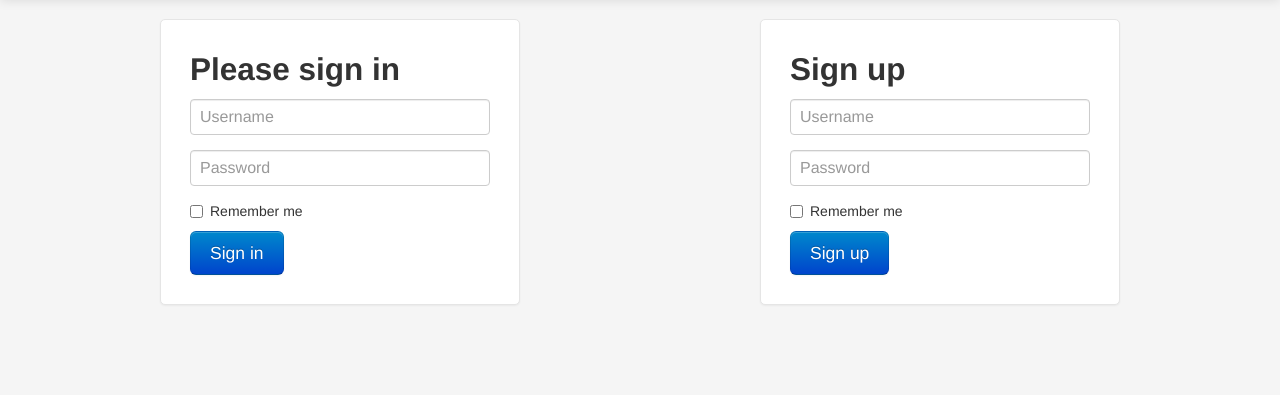
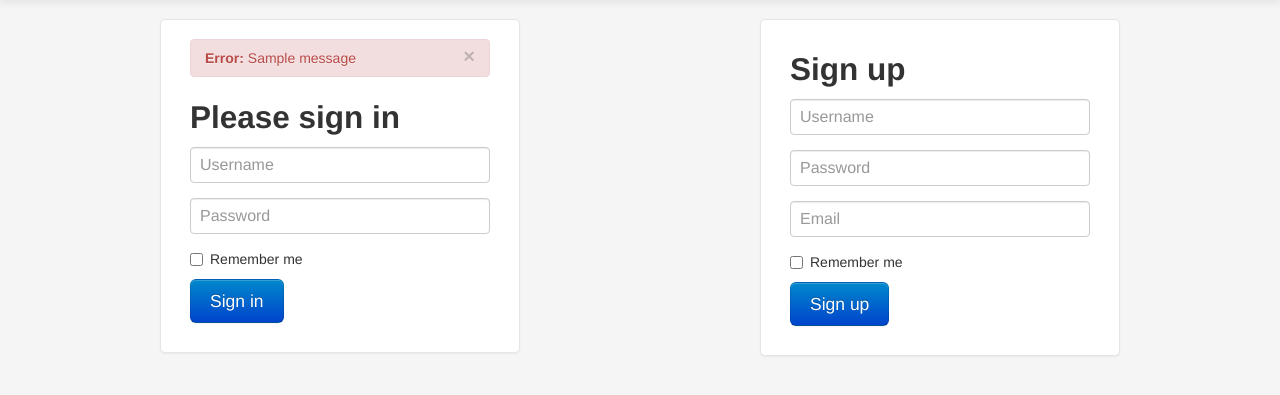
Before and after one commit to alexmerser/Tweeter, a Flask app: page /login in a window 1280 px wide. Shown: the part 41-436 px from the top of the page. Run offline with Flask 2, Linux system fonts and the light colour scheme; the visitor is signed in with stand-in values (Sample User, id 1); one stand-in notice (Sample message) is shown; data that the repository does not hold is empty; some libraries are stand-ins or nearby versions.

Commit message:
ui changes

```diff
--- a/app/models.py
+++ b/app/models.py
@@ -1,7 +1,8 @@
-#!/usr/bin/env python
+#!/usr/bin python
 import redis
 import re
 import settings
+from hashlib import md5
 
 r = settings.r
 
@@ -58,11 +59,13 @@ class User(Model):
 			return None
 
 	@staticmethod
-	def create(username, password):
+	def create(username, password, email):
 		user_id = r.incr("user:uid")
-		if not r.get("user:username:%s" % username):
+		if not r.get("user:username:%s" % username) and not r.get("user:username:%s" % email):
 			r.set("user:id:%s:username" % user_id, username)
 			r.set("user:username:%s" % username, user_id)
+			r.set("user:id:%s:email" % user_id, email)
+			r.set("user:email:%s" % email, user_id)
 
 			# Fake salt
 			salt = settings.SALT
@@ -70,6 +73,8 @@ class User(Model):
 			r.lpush("users", user_id)
 			return User(user_id)
 		return None
+
+
 
 	def posts(self, page=1):
 		_from, _to = (page-1)*10, page*10
@@ -144,8 +149,6 @@ class User(Model):
 			return [Iser(int(user_id)) for user_id in followees]
 		return []
 
-
-
 	@property
 	def tweet_count(self):
 		return r.llen("user:id:%s:posts" % self.id) or 0
@@ -163,6 +166,9 @@ class User(Model):
 
 	def remove_follower(self, user):
 		r.srem("user:id:%s:followers" % self.id, user.id)
+
+	def avatar(self, size):
+		return 'http://www.gravatar.com/avatar/' + md5(r.get("user:id:%s:email" % self.id)).hexdigest() + '?d=mm&s=' + str(size)
 
 
 class Post(Model):
--- a/app/routes.py
+++ b/app/routes.py
@@ -1,5 +1,5 @@
 #!/usr/bin python
-from flask import Flask, render_template, session, redirect, url_for, escape, request, abort
+from flask import Flask, render_template, session, redirect, url_for, escape, request, abort, flash
 import functools
 import pdb
 app = Flask(__name__)
@@ -51,14 +51,24 @@ def home(user):
 		last_tweet = user.posts()[0]
 	else:
 		last_tweet = None
-	return render_template('timeline.html', header='page', timeline=user.timeline(), page='timeline.html', username=user.username, counts=counts, tweet=last_tweet, logged=True)
+	logged_user = logged_in_user()
+	if logged_user:
+		himself = logged_user.username == user.username
+	else:
+		himself = False
+	return render_template('timeline.html', himself=himself, header='page', timeline=user.timeline(), page='timeline.html', username=user.username, counts=counts, tweet=last_tweet, logged=True, user=user)
 
 
 @app.route('/mentions')
 @authenticate
 def mentions(user):
 	counts = user.followees_count, user.followers_count, user.tweet_count
-	return render_template('mentions.html', header='page', mentions=user.mentions(), page='mentions.html', username=user.username, counts=counts, posts=user.posts()[:1],logged=True)
+	logged_user = logged_in_user()
+	if logged_user:
+		himself = logged_user.username == name
+	else:
+		himself = False
+	return render_template('mentions.html', himself=himself, user=user, header='page', mentions=user.mentions(), page='mentions.html', username=user.username, counts=counts, posts=user.posts()[:1],logged=True)
 
 
 @app.route('/<name>', methods=['GET', 'POST'])
@@ -75,7 +85,7 @@ def user_page(name):
 		if logged_user:
 			is_following = logged_user.following(user)
 
-		return render_template('user.html', header='page', posts=user.posts(), counts=counts, page='user.html', username=user.username, logged=is_logged, is_following=is_following, himself=himself)
+		return render_template('user.html', user=user, header='page', posts=user.posts(), counts=counts, page='user.html', username=user.username, logged=is_logged, is_following=is_following, himself=himself)
 
 	else:
 		abort(404)
@@ -138,7 +148,11 @@ def login():
                         if user and user.password == settings.SALT + password:
                                 session['id'] = user.id
                                 return redirect('/home')
+                        else:
+                        		flash('Incorrect username or password', 'error')
+                        		return render_template('login.html', header='page', page='login.html', error_login=True, error_signup=False, logged=False)
 
+              	flash('Please enter valid information', 'error')
                 return render_template('login.html', header='page', page='login.html', error_login=True, error_signup=False, logged=False)
 	else:
 		if user_is_logged():
@@ -157,11 +171,12 @@ def logout():
 @app.route('/signup', methods=['POST', 'GET'])
 def sign_up():
 	if request.method == 'POST':
-		if 'name' in request.form and 'password' in request.form:
+		if 'name' in request.form and 'password' in request.form and 'email' in request.form:
 			name = request.form['name']
 			if name not in reserved_usernames.split():
 				password = request.form['password']
-				user = User.create(name, password)
+				email = request.form['email']
+				user = User.create(name, password, email)
 				if user:
 					session['id'] = user.id
 					return redirect('/home')
--- a/app/templates/base.html
+++ b/app/templates/base.html
@@ -103,21 +103,21 @@
 
 		{% block side %}
 		<div class="span4 well">
-			<div id="side">
+
 				<p class="bio">
-					<img src="/static/avatar-small.png" />{{username}}
-					<span><a href="/{{username}}">{{counts[2]}} tweets</a></span>
+					  {{username}}
 				</p>
-			<div>
-				<ul class="follow">
-					<li><a href="#">Following: <span>{{counts[0]}}</span></a></li>
-					<li><a href="#">Followers: <span>{{counts[1]}}</span></a></li>
-					<li><a href="/mentions">@{{username}}</a></li>
-				</ul>
-			</div>
-		</div> <!-- span 4 -->
-		</div> <!-- span 12 -->
-		</div> <!-- fluid rows -->
+
+        <div class="row-fluid">
+              <div class="span6">
+                  Tweets: {{counts[2]}}<br>
+            			Following: {{counts[0]}}<br>
+            			Followers: {{counts[1]}}<br>
+            			Mentions: <a href="/mentions">@{{username}}</a><br>
+        			</div>
+        <div class="span6"><img src="{{user.avatar(128)}}" /></div>
+        </div>
+		</div>
 		{% endblock %}
 
 
--- a/app/templates/login.html
+++ b/app/templates/login.html
@@ -14,11 +14,20 @@
 		<div class="span6">
 		<div class="area">
       		<form class="form-signin" method="POST" action="/login">
+            <!-- message flashing -->
+            {% with messages = get_flashed_messages(with_categories=true) %}
+              {% if messages %}
+                <div class="alert alert-error">
+                <button type="button" class="close" data-dismiss="alert">&times;</button>
+                {% for category, message in messages %}
+                    <strong>Error: </strong>{{ message }}
+                {% endfor %}
+                </div>
+              {% endif %}
+            {% endwith %}
        	 		<h2 class="form-signin-heading">Please sign in</h2>
         			<input type="text" name="name" class="input-block-level" placeholder="Username">
-			{% if error_signin %}
-                           <span class="help-inline">Wrong username/password</span>
-                        {% endif %}
+
         		<input type="password" name="password" class="input-block-level" placeholder="Password">
         		<label class="checkbox">
           		<input type="checkbox" value="remember-me"> Remember me
@@ -36,11 +45,12 @@
                 <form class="form-signin" method="POST" action="/signup">
                          <h2 class="form-signin-heading">Sign up</h2>
                         	<input type="text" name="name" class="input-block-level" placeholder="Username">
-				{% if error_signup %}
+				                  {% if error_signup %}
          	                  <span class="help-inline">Username already exists</span>
 	                        {% endif %}
 
                         <input type="password" name="password" class="input-block-level" placeholder="Password">
+                        <input type="text" name="email" class="input-block-level" placeholder="Email">
                         <label class="checkbox">
                         <input type="checkbox" value="remember-me"> Remember me
                         </label>
```
Also changed, not shown: app/templates/timeline.html (+19 -8 lines), app/templates/user.html (+26 -4 lines).
